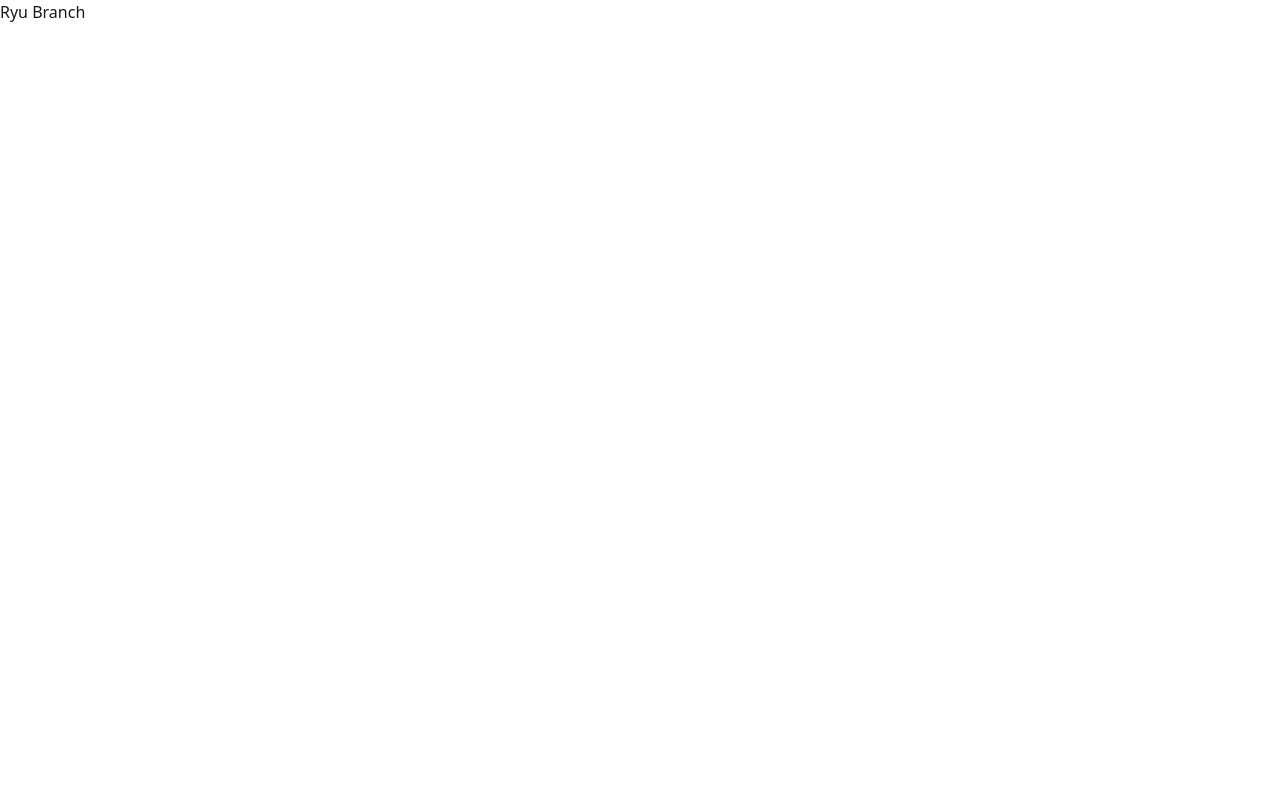
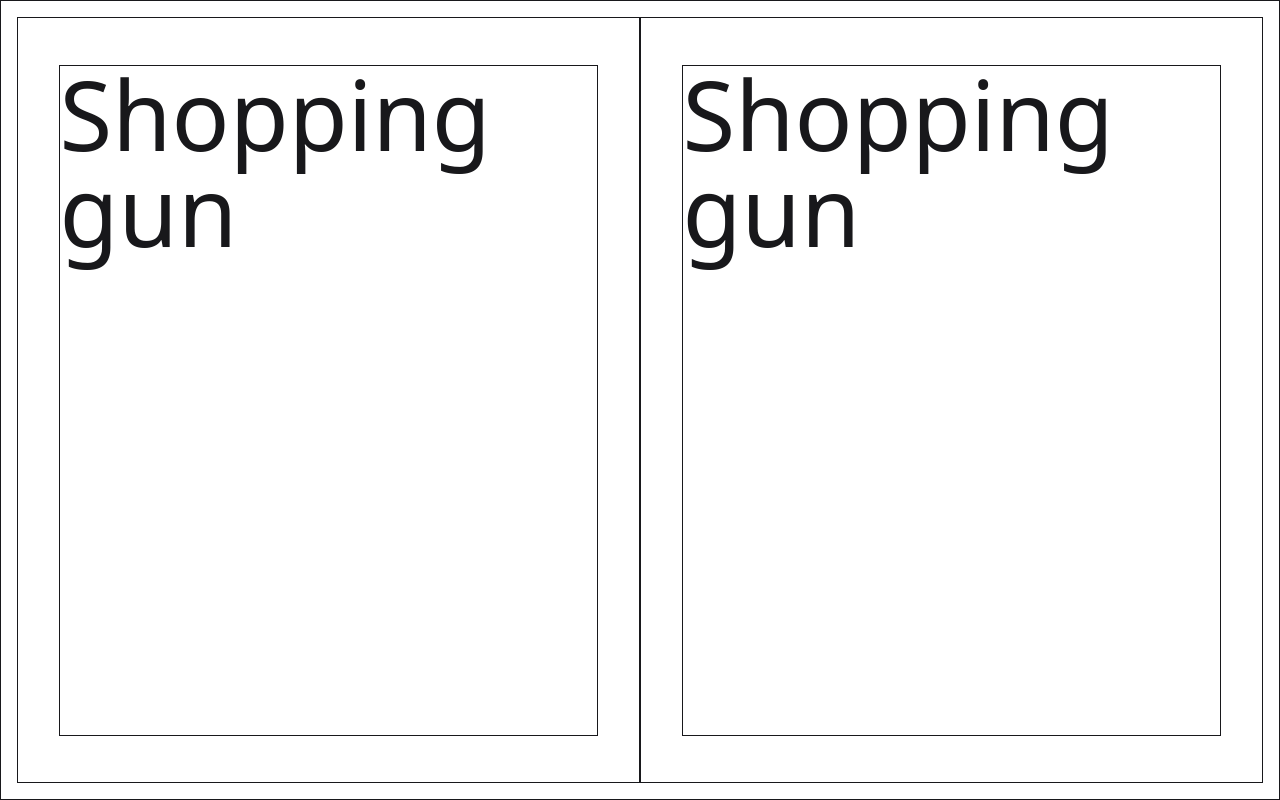
Before and after one commit to VarisNithiparkorn/PROJECT2-SEC-2-HGR, a Vue app: page / in a window 1280 px wide. Built offline with nearby package versions, Linux system fonts and the light colour scheme.

Commit message:
105[add]-login layout

```diff
--- a/src/App.vue
+++ b/src/App.vue
@@ -3,10 +3,27 @@
 </script>
 
 <template>
-    <h1>
-        Ryu Branch
-    </h1>
-</template>
+    <div>
+      <div class=" flex items-center justify-center w-screen h-screen">
+        <div class=" max-[2561px]:max-w-[1960px] max-[2561px]:max-h-[1260px] max-[2561px]:flex-row flex w-full h-full border p-4">
+          <div class=" grow border p-4 flex flex-col justify-center items-center">
+            <div class=" flex flex-col w-11/12 h-11/12 border">
+              <h1 class=" text-8xl">
+                Shopping gun
+              </h1>
+            </div>
+          </div>
+          <div class=" grow border p-4 flex flex-col justify-center items-center">
+            <div class=" flex flex-col w-11/12 h-11/12 border">
+              <h1 class=" text-8xl">
+                Shopping gun
+              </h1>
+            </div>
+          </div>
+        </div>
+      </div>
+    </div>
+  </template>
 
 <style scoped>
 
```
